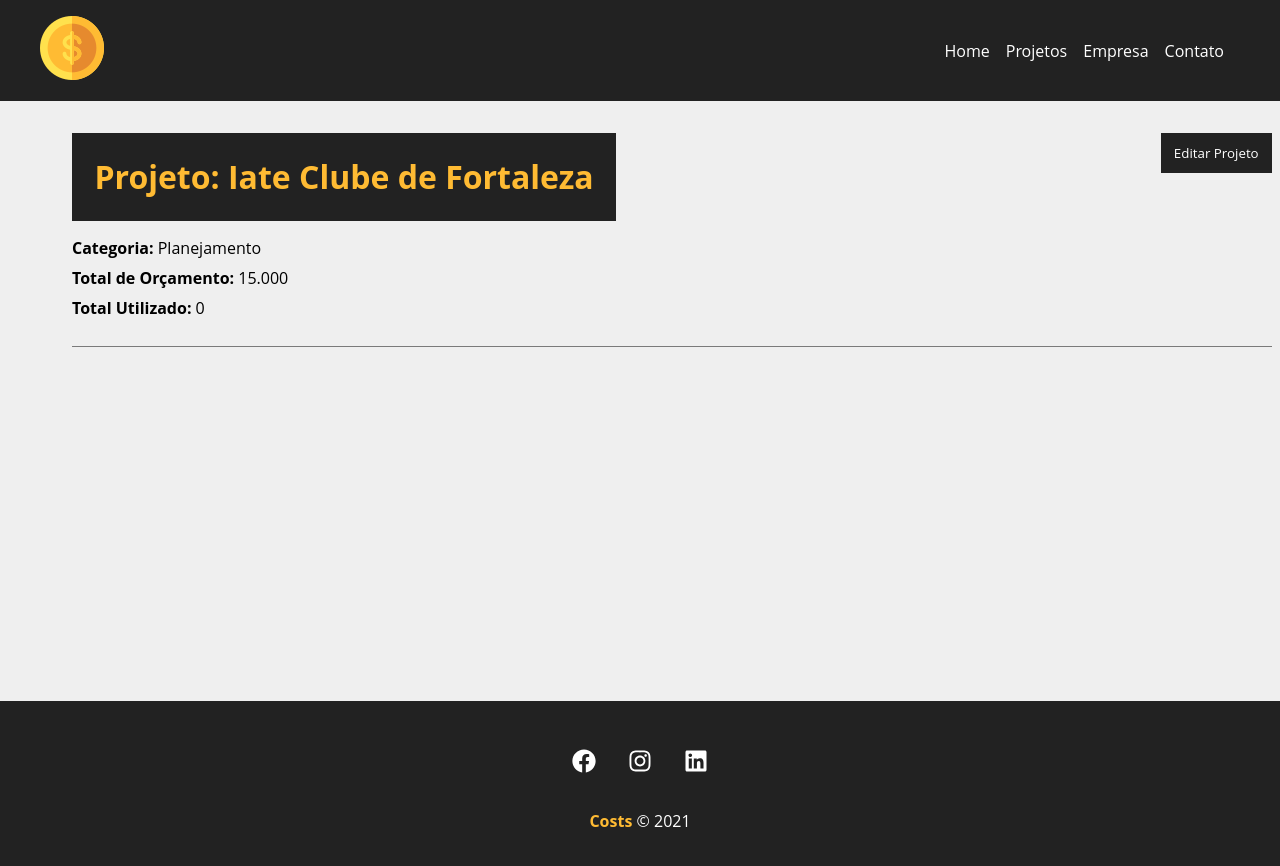
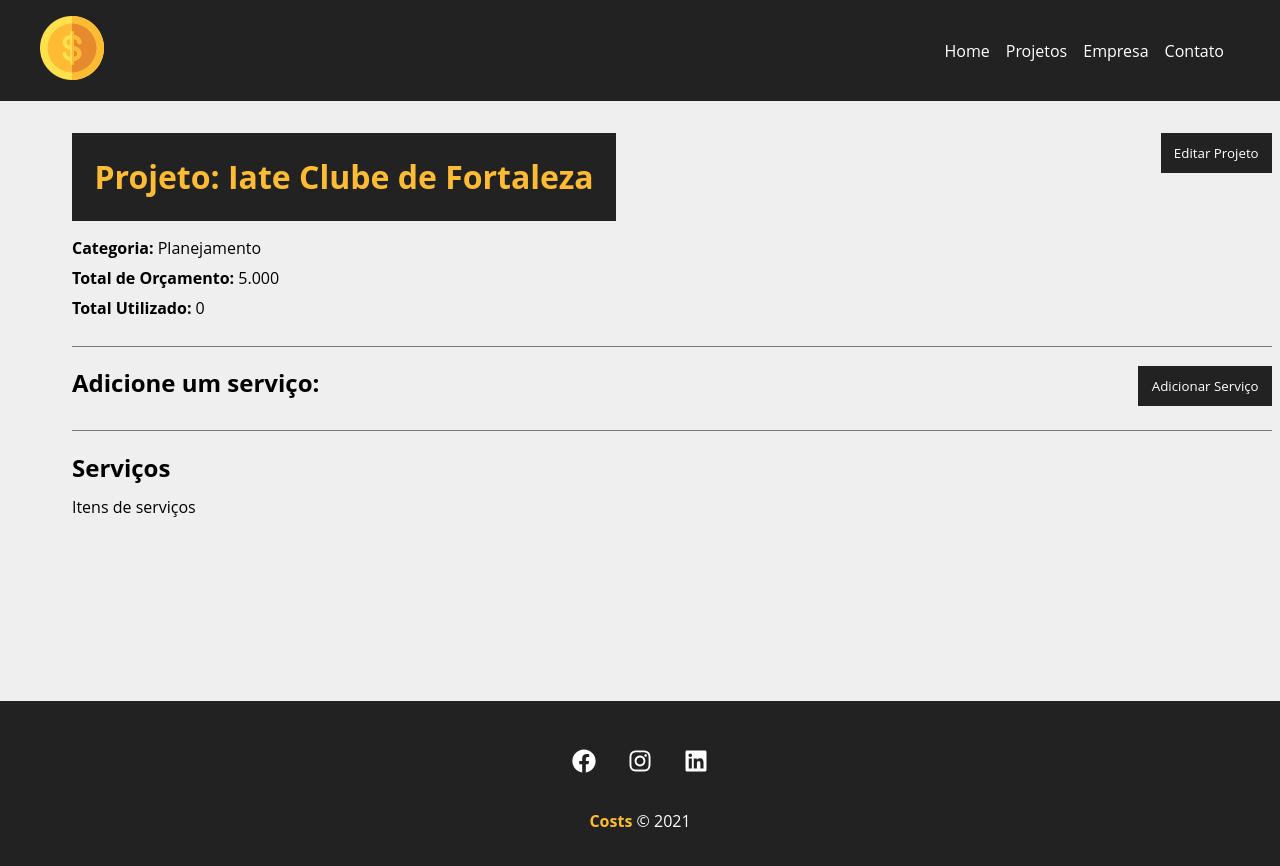
Before and after one commit to LibReact/sistema, a React (Vite) app: page /project/1 in a window 1280 px wide. Shown: the top 866 px of the page. Built offline with nearby package versions, Linux system fonts and the light colour scheme; data requests are answered from the project's data file.

Commit message:
area de servico

```diff
--- a/db.json
+++ b/db.json
@@ -2,7 +2,7 @@
   "projects": [
     {
       "name": "Iate Clube de Fortaleza",
-      "budget": "15.000",
+      "budget": "5.000",
       "category": {
         "id": "4",
         "name": "Planejamento"
--- a/src/components/pages/Project.jsx
+++ b/src/components/pages/Project.jsx
@@ -11,6 +11,7 @@
     const { id } = useParams() // pega o ID do projeto pela URL
     const [project, setProject] = useState([])
     const [showProjectForm, setShowProjectForm] = useState(false)
+    const [showServiceForm, setShowServiceForm] = useState(false)
     const [message, setMessage] = useState()
     const [type, setType] = useState()
 
@@ -33,6 +34,9 @@
 
 
     function editPost(project) {
+        setMessage('')
+
+
         // budget validation
         if (project.budget < project.cost) {
             // menssage
@@ -66,6 +70,10 @@
         setShowProjectForm(!showProjectForm)
     }
 
+    function toggleServiceForm() {
+        setShowServiceForm(!showServiceForm)
+    }
+
 
     return (
         <>
@@ -88,6 +96,17 @@
                                 </div>
                             )}
                         </div>
+                        <div className={styles.service_form_container}>
+                            <h2>Adicione um serviço:</h2>
+                            <button className={styles.btn} onClick={toggleServiceForm}>{!showServiceForm ? 'Adicionar Serviço' : 'Fechar'}</button>
+                            <div className={styles.project_info}>
+                                {showServiceForm && <div>formulario do serviço</div>}
+                            </div>
+                        </div>
+                        <h2>Serviços</h2>
+                        <Container customClass="start">
+                            <p>Itens de serviços</p>
+                        </Container>
                     </Container>
                 </div>
             ) : (
```
